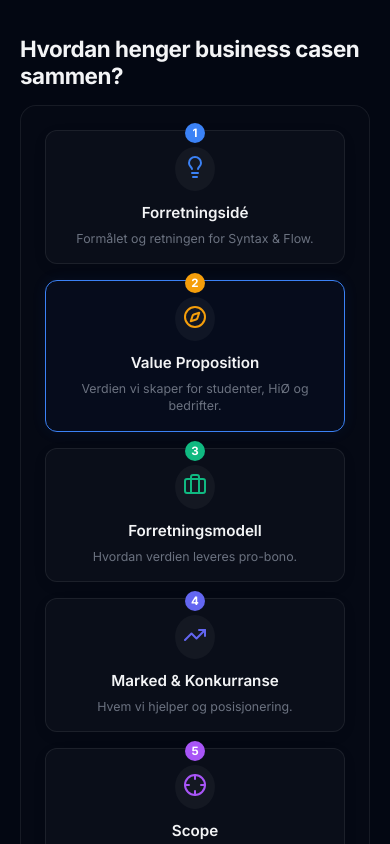
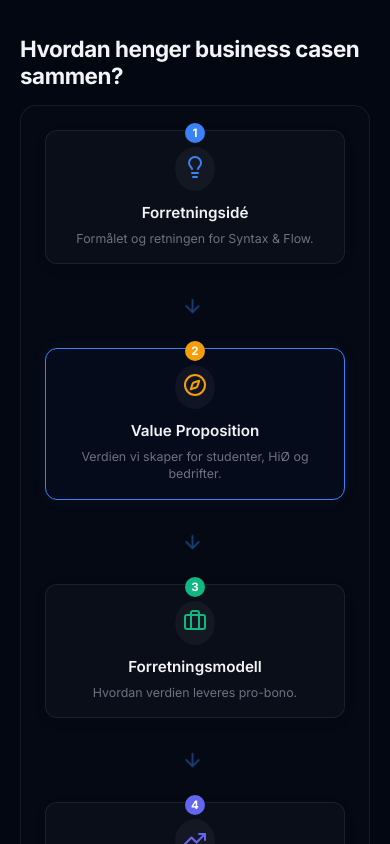
Before and after one commit to uffiulf/S-F-BC, a React (Vite) app in the folder 07-Nettside/infoside-app/: page / in a window 390 px wide. Shown: the part 3660-4504 px from the top of the page. Built offline with nearby package versions, Linux system fonts and the light colour scheme.

Commit message:
style: add responsive arrows and increase gap in business case flow

```diff
--- a/07-Nettside/infoside-app/src/App.jsx
+++ b/07-Nettside/infoside-app/src/App.jsx
@@ -539,7 +539,7 @@ export default function App() {
                           <h2>{sec.heading}</h2>
                           {sec.heading === "Hvordan henger business casen sammen?" && currentPage.id === "dashboard" ? (
                             <div className="business-case-flow-container mt-6 animate-fade-in">
-                              <div className="flow-steps-grid">
+                              <div className="flow-steps-flex">
                                 {[
                                   { num: 1, title: "Forretningsidé", icon: "Lightbulb", color: "blue", desc: "Formålet og retningen for Syntax & Flow." },
                                   { num: 2, title: "Value Proposition", icon: "Compass", color: "amber", desc: "Verdien vi skaper for studenter, HiØ og bedrifter.", highlight: true },
@@ -547,10 +547,11 @@ export default function App() {
                                   { num: 4, title: "Marked & Konkurranse", icon: "TrendingUp", color: "indigo", desc: "Hvem vi hjelper og posisjonering." },
                                   { num: 5, title: "Scope", icon: "Crosshair", color: "purple", desc: "Hva som er in/out of scope for prosjektet." },
                                   { num: 6, title: "Risiko & Juss", icon: "Shield", color: "rose", desc: "Sikrer statsstøtteskille, GDPR og ansvarsfraskrivelse." }
-                                ].map((step) => {
+                                ].map((step, idx, arr) => {
                                   const IconComponent = Icons[step.icon];
                                   return (
-                                    <div key={step.num} className={`flow-step-card ${step.highlight ? 'highlighted' : ''}`}>
+                                    <React.Fragment key={step.num}>
+                                      <div className={`flow-step-card ${step.highlight ? 'highlighted' : ''}`}>
                                         <div className={`step-badge bg-${step.color}`}>{step.num}</div>
                                         <div className="step-icon-wrapper">
                                           {IconComponent && <IconComponent className={`w-6 h-6 text-${step.color}-icon`} />}
@@ -558,6 +559,12 @@ export default function App() {
                                         <h3>{step.title}</h3>
                                         <p>{step.desc}</p>
                                       </div>
+                                      {idx < arr.length - 1 && (
+                                        <div className="flow-step-arrow">
+                                          <Icons.ArrowRight className="w-5 h-5" />
+                                        </div>
+                                      )}
+                                    </React.Fragment>
                                   );
                                 })}
                               </div>
--- a/07-Nettside/infoside-app/src/index.css
+++ b/07-Nettside/infoside-app/src/index.css
@@ -2698,11 +2698,65 @@ mark.highlight {
   border-radius: 16px;
   padding: 24px;
 }
-.flow-steps-grid {
-  display: grid;
-  grid-template-columns: repeat(auto-fit, minmax(170px, 1fr));
-  gap: 16px;
+.flow-steps-flex {
+  display: flex;
+  flex-direction: row;
+  align-items: center;
+  justify-content: space-between;
+  gap: 20px;
   position: relative;
+  width: 100%;
+}
+.flow-steps-flex .flow-step-card {
+  flex: 1;
+  min-width: 130px;
+  max-width: 180px;
+  min-height: 185px;
+  display: flex;
+  flex-direction: column;
+  justify-content: flex-start;
+}
+.flow-step-arrow {
+  display: flex;
+  align-items: center;
+  justify-content: center;
+  color: var(--accent-color);
+  opacity: 0.6;
+  flex-shrink: 0;
+}
+.flow-step-arrow svg {
+  width: 20px;
+  height: 20px;
+  animation: arrow-pulse 2s infinite ease-in-out;
+}
+
+@keyframes arrow-pulse {
+  0%, 100% { transform: translateX(0) scale(1); opacity: 0.5; }
+  50% { transform: translateX(4px) scale(1.1); opacity: 0.9; }
+}
+
+@media (max-width: 992px) {
+  .flow-steps-flex {
+    flex-direction: column;
+    align-items: center;
+    gap: 32px;
+  }
+  .flow-steps-flex .flow-step-card {
+    width: 100%;
+    max-width: 320px;
+    min-height: auto;
+  }
+  .flow-step-arrow {
+    transform: rotate(90deg);
+  }
+  .flow-step-arrow svg {
+    animation: arrow-pulse-vertical 2s infinite ease-in-out;
+  }
+}
+
+@keyframes arrow-pulse-vertical {
+  0%, 100% { transform: translateY(0) scale(1); opacity: 0.5; }
+  50% { transform: translateY(4px) scale(1.1); opacity: 0.9; }
 }
 .flow-step-card {
   background: var(--bg-card);
```
Also changed, not shown: 1 other file (tests, documents, lock files or other folders). Lines whose indentation alone changed are shown as unchanged.
